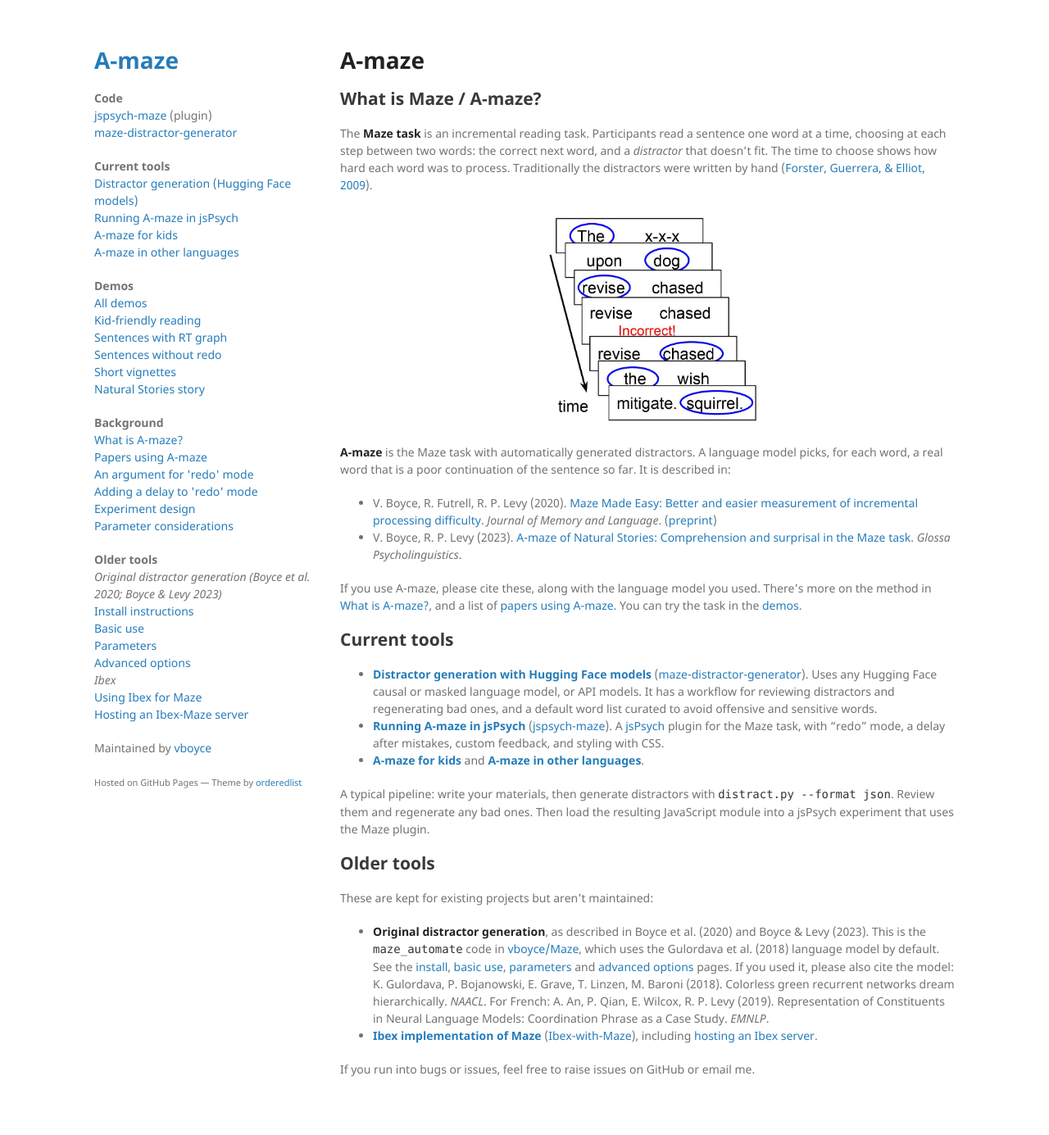
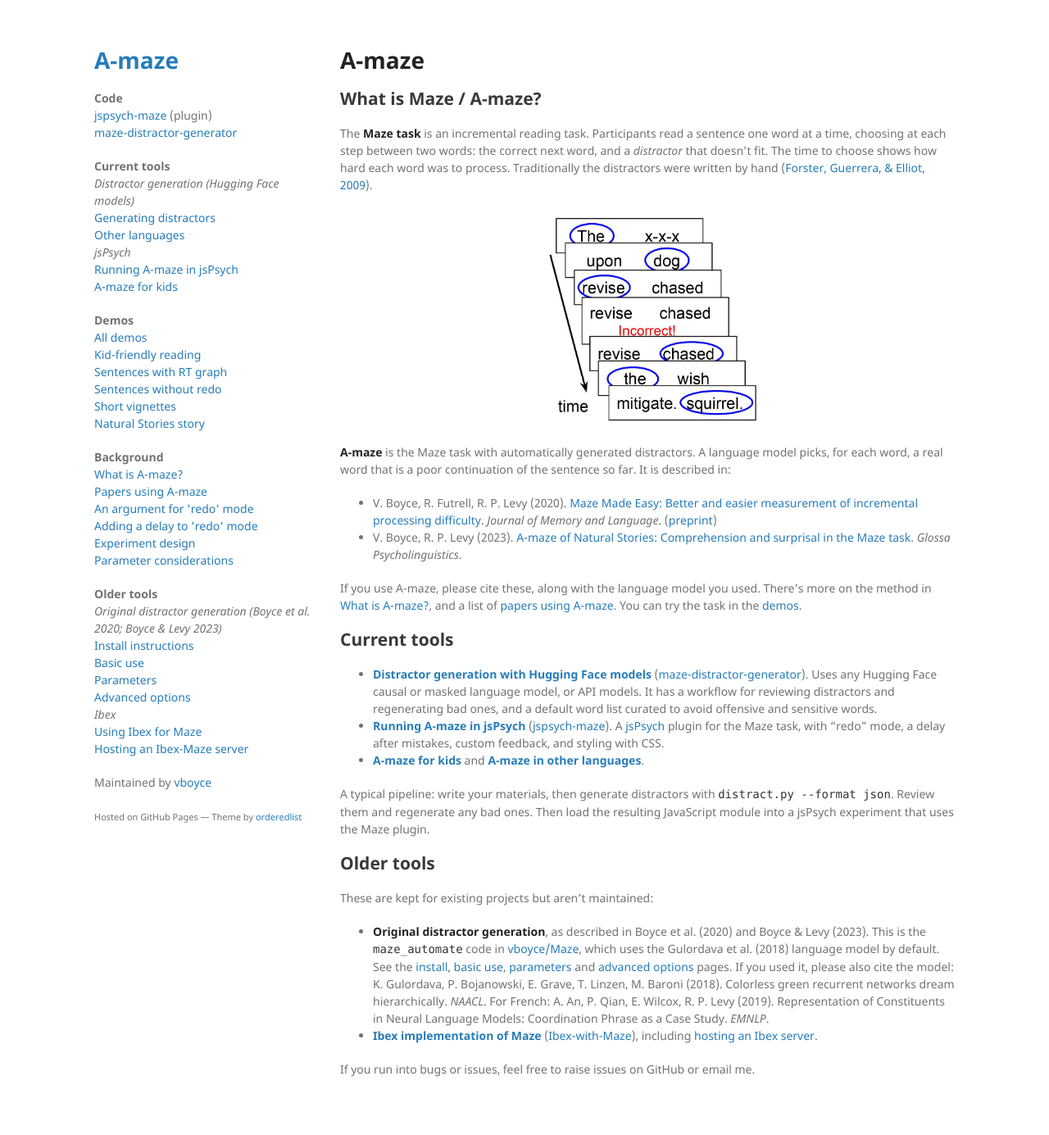
Before and after one commit to vboyce/maze-docs, a Jekyll site: the page built from docs/index.md, in a window 1280 px wide. Shown: the whole page at 82% size. Built offline with Jekyll 4.4.1, drawn with Linux system fonts in a browser that asks for light colours; our own code applies the rules of GitHub Pages for plain Markdown files.

Commit message:
Sidebar: split current tools into distractor generation and jsPsych
Co-Authored-By: Claude Opus 5.5 (1M context) <noreply@anthropic.com>

```diff
--- a/docs/_layouts/default.html
+++ b/docs/_layouts/default.html
@@ -26,10 +26,12 @@
         <a href="https://github.com/vboyce/maze-distractor-generator">maze-distractor-generator</a></p>
 
         <p><b>Current tools</b><br>
-        <a href="{{ "/generator.html" | relative_url}}">Distractor generation (Hugging Face models)</a><br>
+        <i>Distractor generation (Hugging Face models)</i><br>
+        <a href="{{ "/generator.html" | relative_url}}">Generating distractors</a><br>
+        <a href="{{ "/non-english.html" | relative_url}}">Other languages</a><br>
+        <i>jsPsych</i><br>
         <a href="{{ "/jspsych.html" | relative_url}}">Running A-maze in jsPsych</a><br>
-        <a href="{{ "/kid-friendly.html" | relative_url}}">A-maze for kids</a><br>
-        <a href="{{ "/non-english.html" | relative_url}}">A-maze in other languages</a></p>
+        <a href="{{ "/kid-friendly.html" | relative_url}}">A-maze for kids</a></p>
 
         <p><b>Demos</b><br>
         <a href="{{ "/demos.html" | relative_url}}">All demos</a><br>
```
